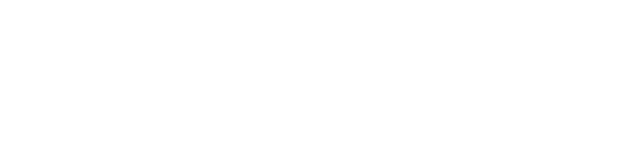
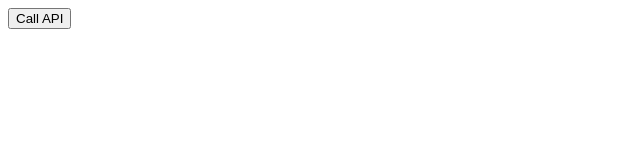
Before and after one commit to mdulam/itis6177, a plain HTML site: page index.html in a window 1280 px wide. Shown: the whole page, without its empty margins (0-640 px from the left). Drawn offline with nearby package versions, Linux system fonts and the light colour scheme.

Commit message:
first commit

```diff
--- a/index.html
+++ b/index.html
@@ -2,6 +2,9 @@
 <html>
 <head>
 <meta charset="UTF-8">
+</head>
+<body>
+    <button onclick="callApi"> Call API</button>
     <script src="https://cdnjs.cloudflare.com/ajax/libs/axios/0.19.2/axios.min.js" integrity="sha256-T/f7Sju1ZfNNfBh7skWn0idlCBcI3RwdLSS4/I7NQKQ=" crossorigin="anonymous">
     </script>
 
@@ -10,7 +13,5 @@
             axios.get('http://159.65.32.112:3000').then(resp => {console.log(resp)});
         }
     </script>
-</head>
-<body>
 </body>
 </html>
```
Lines whose indentation alone changed are shown as unchanged.
